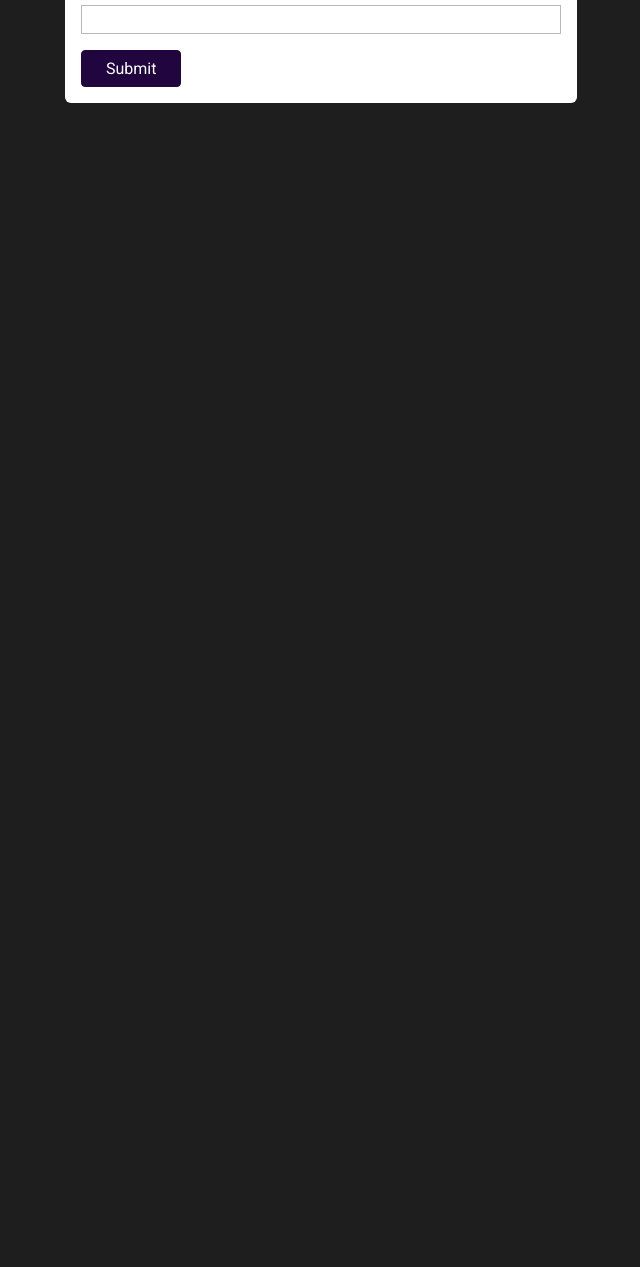
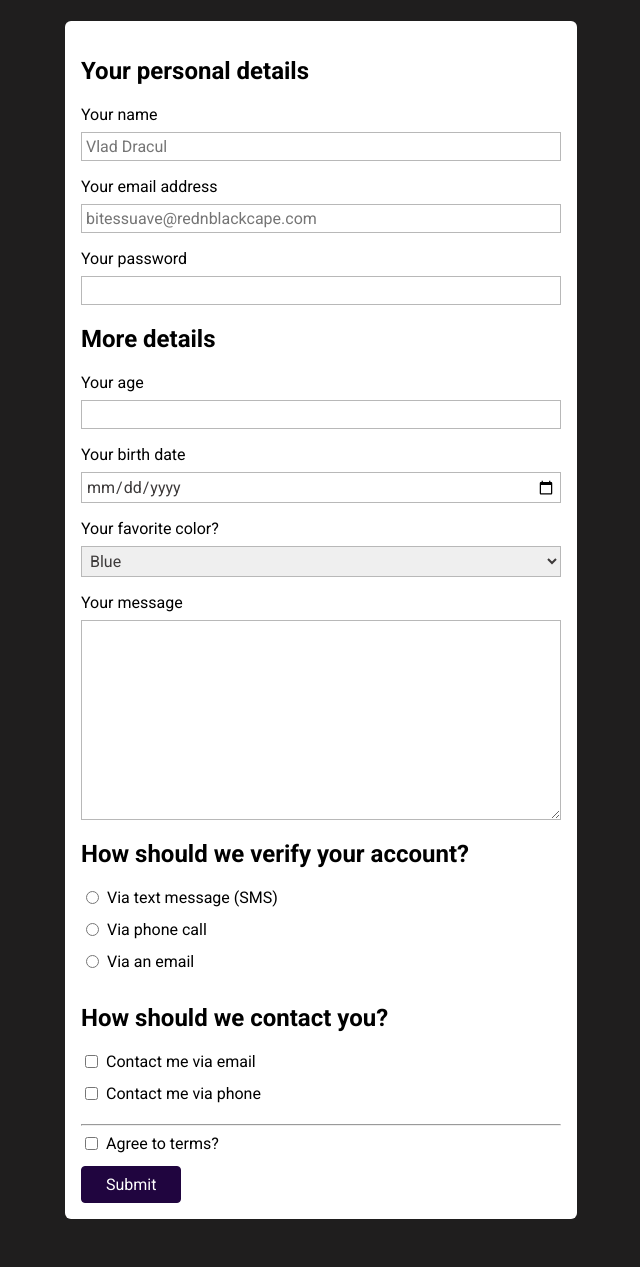
Before and after one commit to Endzeitfee/100-Days-Of-Code---Web-Development-Bootcamp-2022-, a plain HTML site: page 100-Days-of-Code-Project-7/index.html in a window 1280 px wide. Shown: the part 86-1353 px from the top of the page, without its empty margins (319-959 px from the left). Before the commit the page ends 800 px from the top, so only its background shows below. Drawn offline with Linux system fonts and the light colour scheme.

Commit message:
Add files via upload

```diff
--- a/100-Days-of-Code-Project-7/index.html
+++ b/100-Days-of-Code-Project-7/index.html
@@ -14,10 +14,123 @@
     <link rel="stylesheet" href="/styles.css" />
   </head>
   <body>
-    <form action="" method="POST">
-      <label for="username">Your Name</label>
-      <input type="text" name="user-name" id="username" />
-      <button>Submit</button>
-    </form>
+    <header>
+      <h1>Demo Form</h1>
+    </header>
+    <main>
+      <form action="/" method="GET">
+        <section>
+          <h2>Your personal details</h2>
+          <ul>
+            <li>
+              <label for="username">Your name</label>
+              <input type="text" name="user-name" id="username" required placeholder="Vlad Dracul" />
+            </li>
+            <li>
+              <label for="useremail">Your email address</label>
+              <input type="email" name="user-email" id="useremail" required placeholder="bitessuave@rednblackcape.com"/>
+            </li>
+            <li>
+              <label for="userpassword">Your password</label>
+              <input type="password" name="user-password" id="userpassword" required minlength="12"/>
+            </li>
+          </ul>
+        </section>
+        <section>
+          <h2>More details</h2>
+          <ul>
+            <li>
+              <label for="userage">Your age</label>
+              <input type="number" step="1" name="user-age" id="userage" required min="18" max="101"/>
+            </li>
+            <li>
+              <label for="birthdate">Your birth date</label>
+              <input type="date" name="user-birth-date" id="birthdate" required min="1921-01-01" max="2003-01-01"/>
+            </li>
+            <li>
+              <label for="favorite-color">Your favorite color?</label>
+              <select name="favorite-color" id="favorite-color">
+                <option value="blue">Blue</option>
+                <option value="black">Black</option>
+                <option value="red">Red</option>
+              </select>
+            </li>
+          </ul>
+        </section>
+
+        <section>
+          <label for="usermessage">Your message</label>
+          <textarea name="user-message" id="usermessage" cols="30" rows="10">
+          </textarea>
+        </section>
+
+        <section>
+          <h2>How should we verify your account?</h2>
+          <ul>
+            <li class="form-control-inline">
+              <input
+                type="radio"
+                name="verify"
+                id="verify-text-message"
+                value="text-message"
+                required
+              />
+              <label for="verify-text-message">Via text message (SMS)</label>
+            </li>
+            <li class="form-control-inline">
+              <input
+                type="radio"
+                name="verify"
+                id="verify-phone"
+                value="phone"
+                required
+              />
+              <label for="verify-phone">Via phone call</label>
+            </li>
+            <li class="form-control-inline">
+              <input
+                type="radio"
+                name="verify"
+                id="verify-email"
+                value="email"
+                required
+              />
+              <label for="verify-email">Via an email</label>
+            </li>
+          </ul>
+        </section>
+
+        <section>
+          <h2>How should we contact you?</h2>
+          <ul>
+            <li class="form-control-inline">
+              <input
+                type="checkbox"
+                id="contact-email"
+                name="contact"
+                value="email"
+              />
+              <label for="contact-email">Contact me via email</label>
+            </l>
+            <li class="form-control-inline">
+              <input
+                type="checkbox"
+                id="contact-phone"
+                name="contact"
+                value="phone"
+              />
+              <label for="contact-phone">Contact me via phone</label>
+            </li>
+          </ul>
+        </section>
+        <hr>
+        <section><div class="form-control-inline">
+          <input type="checkbox" id="agree-terms" name="terms" />
+          <label for="agree-terms">Agree to terms?</label>
+        </div></section>
+
+        <section><button>Submit</button></section>
+</form>
+    </main>
   </body>
 </html>
--- a/100-Days-of-Code-Project-7/styles.css
+++ b/100-Days-of-Code-Project-7/styles.css
@@ -1,6 +1,17 @@
 body {
   background-color: rgb(31, 30, 30);
   font-family: "Roboto", sans-serif;
+}
+
+h1 {
+  text-align: center;
+  color: linen;
+}
+
+ul {
+  list-style: none;
+  margin: 0;
+  padding: 0;
 }
 
 form {
@@ -16,7 +27,9 @@ label {
   display: block;
 }
 
-input {
+input,
+textarea,
+select {
   width: 100%;
   display: block;
   margin-bottom: 1rem;
@@ -27,7 +40,12 @@ input {
   color: rgb(61, 58, 58);
 }
 
-input:focus {
+textarea {
+  resize: vertical;
+}
+
+input:focus,
+textarea:focus {
   background-color: rgb(219, 190, 253);
   color: rgb(32, 5, 63);
   border-color: rgb(32, 5, 63);
@@ -48,3 +66,12 @@ button:hover {
   background-color: rgb(52, 14, 95);
   border-color: rgb(52, 14, 95);
 }
+
+.form-control-inline {
+  display: flex;
+}
+
+.form-control-inline input {
+  width: auto;
+  margin-right: 0.5rem;
+}
```
